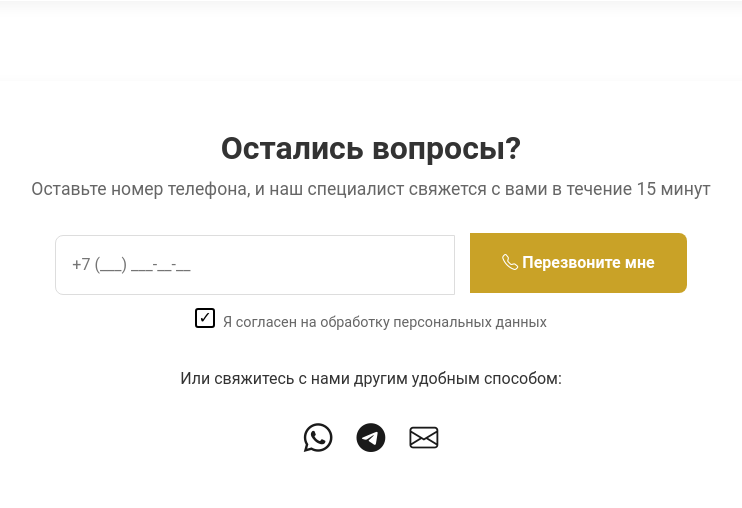
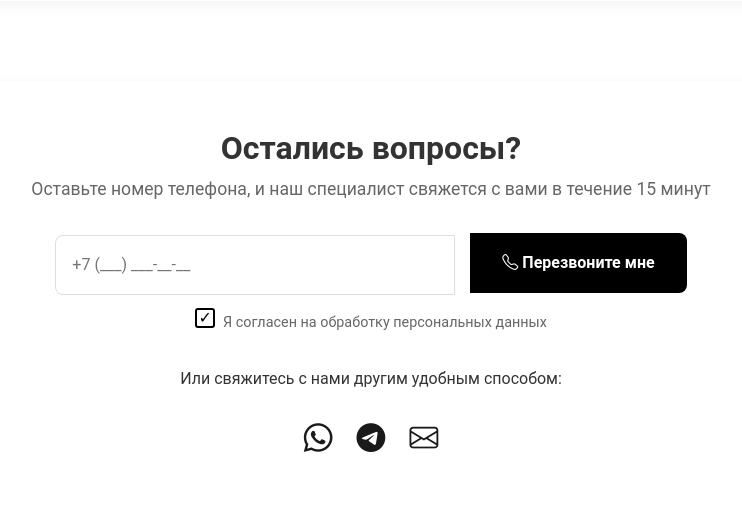
Before and after one commit to festW099/AstrakhanWebsite, a Flask app: page /about in a window 1280 px wide, with the pointer over the restyled element. Shown: the part 3383-3891 px from the top of the page, without its empty margins (269-1011 px from the left). Run offline with Flask 3, Linux system fonts and the light colour scheme; some libraries are stand-ins or nearby versions.

Commit message:
stop doing client

```diff
--- a/templates/about.html
+++ b/templates/about.html
@@ -393,7 +393,7 @@
         }
 
         .gold-button:hover {
-            background-color: #c9a227;
+            background-color: #000000;
             transform: translateY(-2px);
         }
 
```
